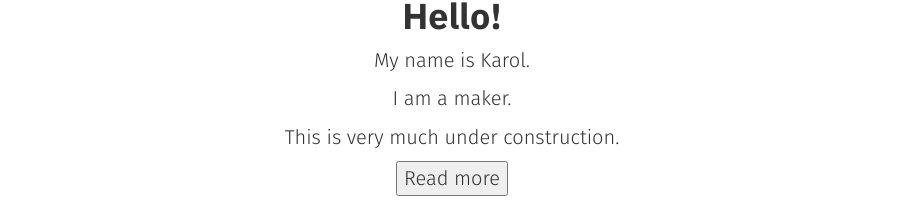
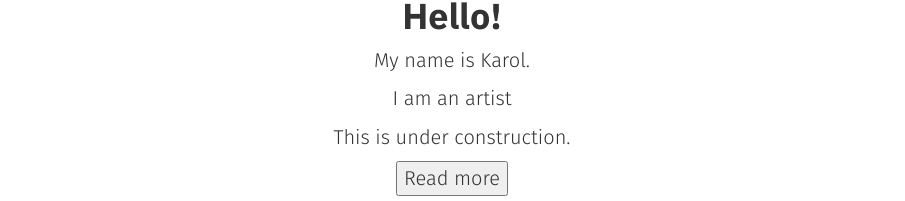
Before and after one commit to ryclorak/portfolio, a React (Vite) app: page / in a window 1280 px wide. Shown: the part 386-587 px from the top of the page, without its empty margins (188-1093 px from the left). Built offline with nearby package versions, Linux system fonts and the light colour scheme.

Commit message:
animated title

```diff
--- a/src/App.js
+++ b/src/App.js
@@ -2,6 +2,7 @@
 import Projects from './Projects';
 import SocialProfiles from './SocialProfiles';
 import profile from './assets/profile.jpg';
+import Title from './Title';
 
 class Counter extends Component {
   state = {
@@ -40,8 +41,8 @@
       <img src={profile} alt='profile' className='profile' />
         <h1>Hello!</h1>
         <p>My name is Karol.</p>
-        <p>I am a maker.</p>
-        <p>This is very much under construction.</p>
+        <Title />
+        <p>This is under construction.</p>
         {
           this.state.displayBio ? (
             <div>
--- /dev/null
+++ b/src/Title.js
@@ -0,0 +1,45 @@
+import React, { Component } from 'react';
+
+const TITLES = [
+  'a developer',
+  'an artist',
+  'a plant lover',
+  'a maker',
+  'a designer'
+];
+
+class Title extends Component {
+  state = { titleIndex: 0, fadeIn: true };
+
+  componentDidMount() {
+    this.timeout = setTimeout(() => this.setState({ fadeIn: false }), 2000);
+
+    this.animateTitles();
+  }
+
+  componentWillUnmount() {
+    clearInterval(this.titleInterval);
+  }
+
+  animateTitles = () => {
+    this.titleInterval = setInterval(() => {
+      const titleIndex = (this.state.titleIndex + 1) % TITLES.length;
+
+      this.setState({ titleIndex, fadeIn: true });
+
+      this.timeout = setTimeout(() => this.setState({ fadeIn: false }), 2000);
+    }, 4000);    //4 seconds
+  }
+
+  render() {
+    const { fadeIn, titleIndex } = this.state;
+
+    const title = TITLES[titleIndex];
+
+    return (
+      <p className={fadeIn ? 'title-fade-in' : 'title-fade-out'}>I am {title}</p>
+    )
+  }
+}
+
+export default Title;
--- a/src/index.css
+++ b/src/index.css
@@ -26,3 +26,25 @@
   height: 330px;
   border-radius: 100px;
 }
+
+.title-fade-out {
+  opacity: 0;
+  animation-name: fade-out;
+  animation-duration: 2s;
+}
+
+.title-fade-in {
+  opacity: 100;
+  animation-name: fade-in;
+  animation-duration: 2s;
+}
+
+@keyframes fade-out {
+  from {opacity: 100}
+  to {opacity: 0}
+}
+
+@keyframes fade-in {
+  from {opacity: 0}
+  to {opacity: 100}
+}
```
Also changed, not shown: 11 other files (tests, documents, lock files or other folders).
